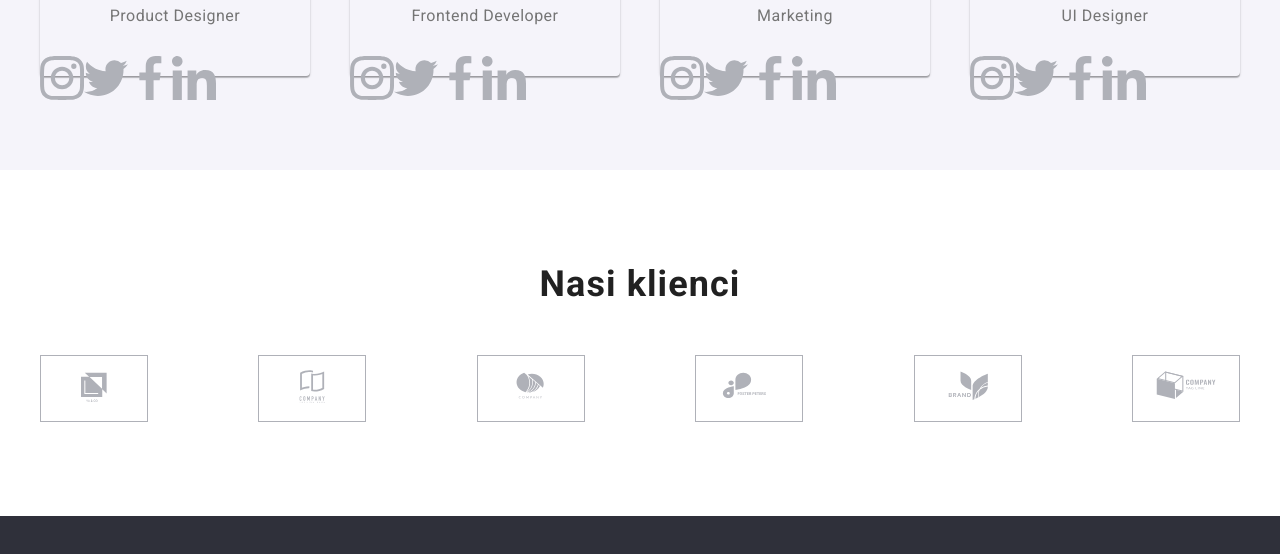
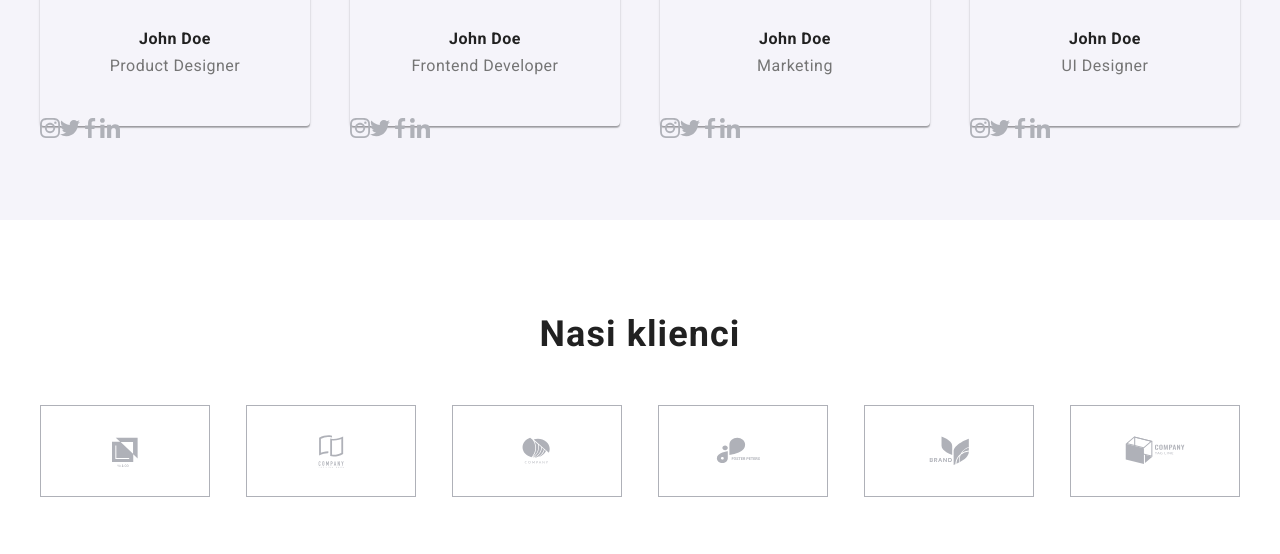
Before and after one commit to LukaszKiwala/goit-markup-hw-04, a plain HTML site: page index.html in a window 1280 px wide. Shown: the part 2036-2590 px from the top of the page. Drawn offline with nearby package versions, Linux system fonts and the light colour scheme.

Commit message:
zmiany 26.10

```diff
--- a/css/style.css
+++ b/css/style.css
@@ -180,6 +180,8 @@ header {
 /* Main*/
 
 .section-1 {
+  margin: 0 auto;
+  max-width: 1600px;
   padding: 200px 0;
   text-align: center;
   background-color: var(--color-grey2);
@@ -188,6 +190,8 @@ header {
       rgba(47, 48, 58, 0.4)
     ),
     url(../images/background-photo-index.jpg);
+  background-repeat: no-repeat;
+  background-position: 50% 50%;
 }
 
 .section-1-h1 {
@@ -219,6 +223,8 @@ header {
   display: flex;
   justify-content: center;
   align-items: center;
+  width: 270px;
+  height: 120px;
   background: var(--color-very-light-grey);
   border-radius: 4px;
 }
@@ -226,6 +232,9 @@ header {
   display: flex;
   justify-content: center;
   align-items: center;
+  width: 270px;
+  height: 120px;
+
   background: var(--color-very-light-grey);
   border-radius: 4px;
 }
@@ -233,6 +242,8 @@ header {
   display: flex;
   justify-content: center;
   align-items: center;
+  width: 270px;
+  height: 120px;
   background: var(--color-very-light-grey);
   border-radius: 4px;
 }
@@ -240,6 +251,8 @@ header {
   display: flex;
   justify-content: center;
   align-items: center;
+  width: 270px;
+  height: 120px;
   background: var(--color-very-light-grey);
   border-radius: 4px;
 }
@@ -300,6 +313,54 @@ header {
   display: flex;
   width: 20px;
   height: 20px;
+}
+
+.icon-instagram-2 {
+  width: 44px;
+  height: 44px;
+  border-radius: 22px;
+  display: flex;
+  justify-content: center;
+  align-items: center;
+}
+.icon-instagram-2:hover {
+  background-color: var(--hover-color);
+}
+
+.icon-facebook-1 {
+  width: 44px;
+  height: 44px;
+  border-radius: 22px;
+  display: flex;
+  justify-content: center;
+  align-items: center;
+}
+.icon-facebook-1:hover {
+  background-color: var(--hover-color);
+}
+
+.icon-linkedin-1 {
+  width: 44px;
+  height: 44px;
+  border-radius: 22px;
+  display: flex;
+  justify-content: center;
+  align-items: center;
+}
+.icon-linkedin-1:hover {
+  background-color: var(--hover-color);
+}
+
+.icon-twitter-1 {
+  width: 44px;
+  height: 44px;
+  border-radius: 22px;
+  display: flex;
+  justify-content: center;
+  align-items: center;
+}
+.icon-twitter-1:hover {
+  background-color: var(--hover-color);
 }
 .section-4 {
   background-color: var(--color-very-light-grey);
@@ -373,6 +434,21 @@ header {
 .icon-client-5,
 .icon-client-6 {
   border: 1px solid #afb1b8;
+  width: 170px;
+  height: 92px;
+  display: flex;
+  align-items: center;
+  justify-content: center;
+}
+
+.icon-client-1:hover,
+.icon-client-2:hover,
+.icon-client-3:hover,
+.icon-client-4:hover,
+.icon-client-5:hover,
+.icon-client-6:hover {
+  --color3: var(--hover-color);
+  border: 1px solid var(--hover-color);
 }
 
 .footer-style {
--- a/index.html
+++ b/index.html
@@ -159,24 +159,24 @@
               <p class="section-4-p">Product Designer</p>
               <div class="social-icons-product-designer">
                 <div class="icon-instagram-2">
-                  <svg width="44px" height="44px">
+                  <svg width="20px" height="20px">
                     <use href="./images/icons.svg#icon-instagram-2"></use>
                   </svg>
                 </div>
                 <div class="icon-twitter-1">
-                  <svg width="44px" height="44px">
+                  <svg width="20px" height="20px">
                     <use href="./images/icons.svg#icon-twitter-1"></use>
                   </svg>
                 </div>
 
                 <div class="icon-facebook-1">
-                  <svg width="44px" height="44px">
+                  <svg width="20px" height="20px">
                     <use href="./images/icons.svg#icon-facebook-1"></use>
                   </svg>
                 </div>
 
                 <div class="icon-linkedin-1">
-                  <svg width="44px" height="44px">
+                  <svg width="20px" height="20px">
                     <use href="./images/icons.svg#icon-linkedin-1"></use>
                   </svg>
                 </div>
@@ -195,23 +195,23 @@
 
               <div class="social-icons-frontend-developer">
                 <div class="icon-instagram-2">
-                  <svg width="44px" height="44px">
+                  <svg width="20px" height="20px">
                     <use href="./images/icons.svg#icon-instagram-2"></use>
                   </svg>
                 </div>
                 <div class="icon-twitter-1">
-                  <svg width="44px" height="44px">
+                  <svg width="20px" height="20px">
                     <use href="./images/icons.svg#icon-twitter-1"></use>
                   </svg>
                 </div>
                 <div class="icon-facebook-1">
-                  <svg width="44px" height="44px">
+                  <svg width="20px" height="20px">
                     <use href="./images/icons.svg#icon-facebook-1"></use>
                   </svg>
                 </div>
 
                 <div class="icon-linkedin-1">
-                  <svg width="44px" height="44px">
+                  <svg width="20px" height="20px">
                     <use href="./images/icons.svg#icon-linkedin-1"></use>
                   </svg>
                 </div>
@@ -230,23 +230,23 @@
 
               <div class="social-icons-marketing">
                 <div class="icon-instagram-2">
-                  <svg width="44px" height="44px">
+                  <svg width="20px" height="20px">
                     <use href="./images/icons.svg#icon-instagram-2"></use>
                   </svg>
                 </div>
                 <div class="icon-twitter-1">
-                  <svg width="44px" height="44px">
+                  <svg width="20px" height="20px">
                     <use href="./images/icons.svg#icon-twitter-1"></use>
                   </svg>
                 </div>
                 <div class="icon-facebook-1">
-                  <svg width="44px" height="44px">
+                  <svg width="20px" height="20px">
                     <use href="./images/icons.svg#icon-facebook-1"></use>
                   </svg>
                 </div>
 
                 <div class="icon-linkedin-1">
-                  <svg width="44px" height="44px">
+                  <svg width="20px" height="20px">
                     <use href="./images/icons.svg#icon-linkedin-1"></use>
                   </svg>
                 </div>
@@ -264,23 +264,23 @@
               <p class="section-4-p">UI Designer</p>
               <div class="social-icons-ui-designer">
                 <div class="icon-instagram-2">
-                  <svg width="44px" height="44px">
+                  <svg width="20px" height="20px">
                     <use href="./images/icons.svg#icon-instagram-2"></use>
                   </svg>
                 </div>
                 <div class="icon-twitter-1">
-                  <svg width="44px" height="44px">
+                  <svg width="20px" height="20px">
                     <use href="./images/icons.svg#icon-twitter-1"></use>
                   </svg>
                 </div>
                 <div class="icon-facebook-1">
-                  <svg width="44px" height="44px">
+                  <svg width="20px" height="20px">
                     <use href="./images/icons.svg#icon-facebook-1"></use>
                   </svg>
                 </div>
 
                 <div class="icon-linkedin-1">
-                  <svg width="44px" height="44px">
+                  <svg width="20px" height="20px">
                     <use href="./images/icons.svg#icon-linkedin-1"></use>
                   </svg>
                 </div>
```
